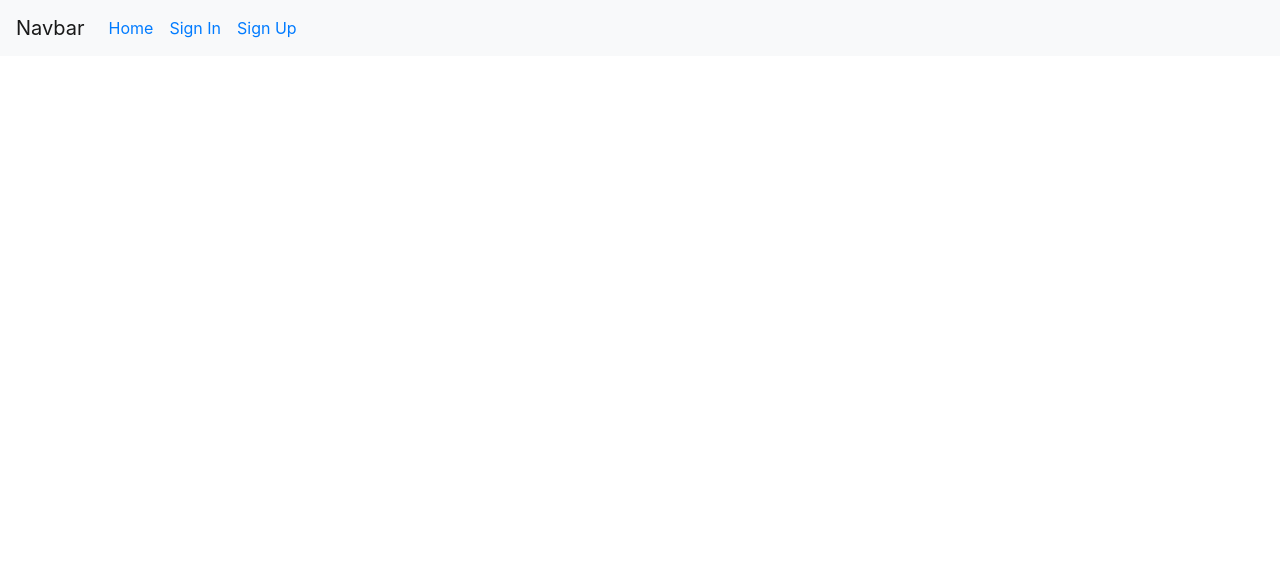
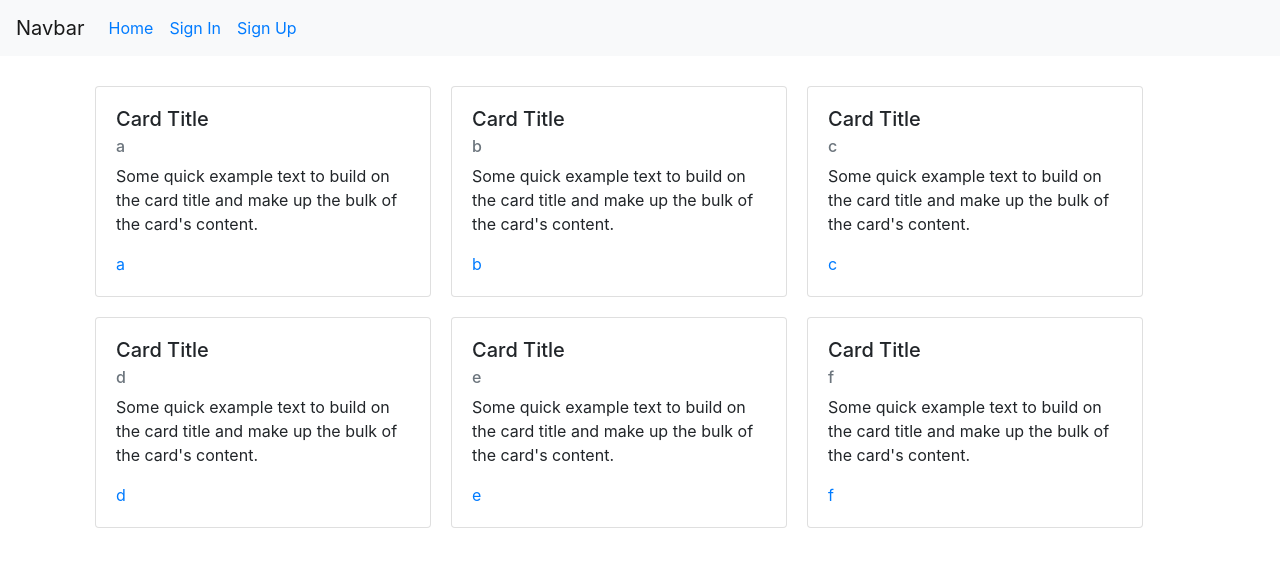
Before and after one commit to project-i4/Front-end, a React (Create React App) app: page /individual in a window 1280 px wide. Shown: the top 566 px of the page. Built offline with nearby package versions, Linux system fonts and the light colour scheme.

Commit message:
routs is prefict now

```diff
--- a/src/App.css
+++ b/src/App.css
@@ -7,9 +7,6 @@
   width: 300 px;
 }
 
-.container {
-  background-color: darkgrey;
-}
 #team {
   background: #eee !important;
 }
--- a/src/App.js
+++ b/src/App.js
@@ -7,7 +7,8 @@ import SignupForm from "./components/authForm.js/SignupForm";
 import ChangePasswordForm from "./components/authForm.js/ChangePasswordForm";
 import Home from "./components/Home";
 import Profile from "./components/Profile";
-import SubCategory from "./components/SubCategory";
+import Individual from "./components/Individual";
+import SubCatigory from "./components/SubCatigory";
 
 import {
   BrowserRouter as Router,
@@ -50,10 +51,10 @@ class App extends Component {
     this.setState({ user: null });
     Signout();
   };
+
   render() {
     const { user, activePage, redirect } = this.state;
     return (
-      <Router>
       <div>
         <Route
           path="/"
@@ -71,9 +72,19 @@ class App extends Component {
         <div className="container">
           {/* {activePage === "home" ? <Home /> : ""} */}
           {/* Home Route */}
-            <Route exact path="/" component={Home} />
+          <Route
+            exact
+            path="/"
+            component={() => {
+              return <Home />;
+            }}
+          />
 
-            <Route path="/sub-category" component={SubCategory} />
+          {/* Individual Route */}
+          <Route exact path="/individual" component={Individual} />
+
+          {/* Individual Sub-catigory Route */}
+          <Route path="/individual/:subCat" component={SubCatigory} />
 
           {/* Sign In Route */}
           <Route
@@ -87,7 +98,6 @@ class App extends Component {
           />
           {/* Change Password Route */}
           <Route path="/change-password" component={ChangePasswordForm} />
-
           {/* Profile Route */}
           <Route path="/profile" component={Profile} />
           {activePage === "profile" && redirect ? (
@@ -100,7 +110,6 @@ class App extends Component {
           )}
         </div>
       </div>
-      </Router>
     );
   }
 }
--- a/src/components/Category.js
+++ b/src/components/Category.js
@@ -1,8 +1,11 @@
 import React, { Component } from "react";
 import { Card, Button } from "react-bootstrap";
-import { Redirect } from "react-router-dom";
+import { Link } from "react-router-dom";
+
 class Category extends Component {
   render() {
+    // if (this.state.subCategory) return <Redirect to="/sub-category" />;
+
     return (
       <div className="container">
         <div
@@ -20,16 +23,9 @@ class Category extends Component {
                 Some quick example text to build on the card title and make up
                 the bulk of the card's content.
               </Card.Text>
-              <Button
-                variant="primary"
-                onClick={() => {
-                  console.log("hii");
-
-                  return <Redirect to="/sub-category" />;
-                }}
-              >
-                Go somewhere
-              </Button>
+              <Link className="btn btn-primary" to="/individual">
+                Individual
+              </Link>
             </Card.Body>
           </Card>
           <Card style={{ width: "18rem", marginLeft: "50px" }}>
--- a/src/components/Home.js
+++ b/src/components/Home.js
@@ -1,16 +1,11 @@
-import React from "react";
+import React, { Component } from "react";
 import Profile from "./Profile";
 import Category from "./Category";
-import { BrowserRouter as Router, Route, Link } from "react-router-dom";
-const Home = () => {
-  return (
-    <Router>
-      <Route path="/" component={Category} />
-      {/* <Link to={`${match.url}/rendering`}>Rendering with React</Link> */}
-
-      {/* <Link to="/profile">Profile</Link> */}
-    </Router>
-  );
-};
+import { Route } from "react-router-dom";
+class Home extends Component {
+  render() {
+    return <Route path="/" component={Category} />;
+  }
+}
 
 export default Home;
--- /dev/null
+++ b/src/components/Individual.js
@@ -0,0 +1,31 @@
+import React, { Component } from "react";
+import { Card, Button } from "react-bootstrap";
+import { Link } from "react-router-dom";
+
+class Individual extends Component {
+  render() {
+    let fakeData = ["a", "b", "c", "d", "e", "f"];
+    let fakemap = fakeData.map(card => (
+      <Card style={{ width: "21rem", margin: "10px" }}>
+        <Card.Body>
+          <Card.Title>Card Title</Card.Title>
+          <Card.Subtitle className="mb-2 text-muted">{card}</Card.Subtitle>
+          <Card.Text>
+            Some quick example text to build on the card title and make up the
+            bulk of the card's content.
+          </Card.Text>
+          {/* {aaa = `/individual/${card}`} */}
+
+          <Link to={`/individual/${card}`}>{card}</Link>
+        </Card.Body>
+      </Card>
+    ));
+    return (
+      <div className="container" style={{ marginTop: "20px" }}>
+        <div className="row">{fakemap}</div>
+      </div>
+    );
+  }
+}
+
+export default Individual;
--- a/src/components/SubCategory.js
+++ /dev/null
@@ -1,10 +0,0 @@
-import React, { Component } from "react";
-import { Card, Button } from "react-bootstrap";
-
-class SubCategory extends Component {
-  render() {
-    return <h1>SS</h1>;
-  }
-}
-
-export default SubCategory;
--- /dev/null
+++ b/src/components/SubCatigory.js
@@ -0,0 +1,10 @@
+import React, { Component } from "react";
+
+class SubCatigory extends Component {
+  render() {
+    const { subCat } = this.props.match.params;
+    return <h1>{subCat}</h1>;
+  }
+}
+
+export default SubCatigory;
--- a/src/index.js
+++ b/src/index.js
@@ -7,8 +7,13 @@ import "../node_modules/bootstrap/dist/css/bootstrap.css";
 import "../node_modules/jquery/dist/jquery";
 import "../node_modules/popper.js/dist/popper";
 import "../node_modules/bootstrap/dist/js/bootstrap";
-
-ReactDOM.render(<App />, document.getElementById("root"));
+import { BrowserRouter } from "react-router-dom";
+ReactDOM.render(
+  <BrowserRouter>
+    <App />
+  </BrowserRouter>,
+  document.getElementById("root")
+);
 
 // If you want your app to work offline and load faster, you can change
 // unregister() to register() below. Note this comes with some pitfalls.
```
Lines whose indentation alone changed are shown as unchanged.
